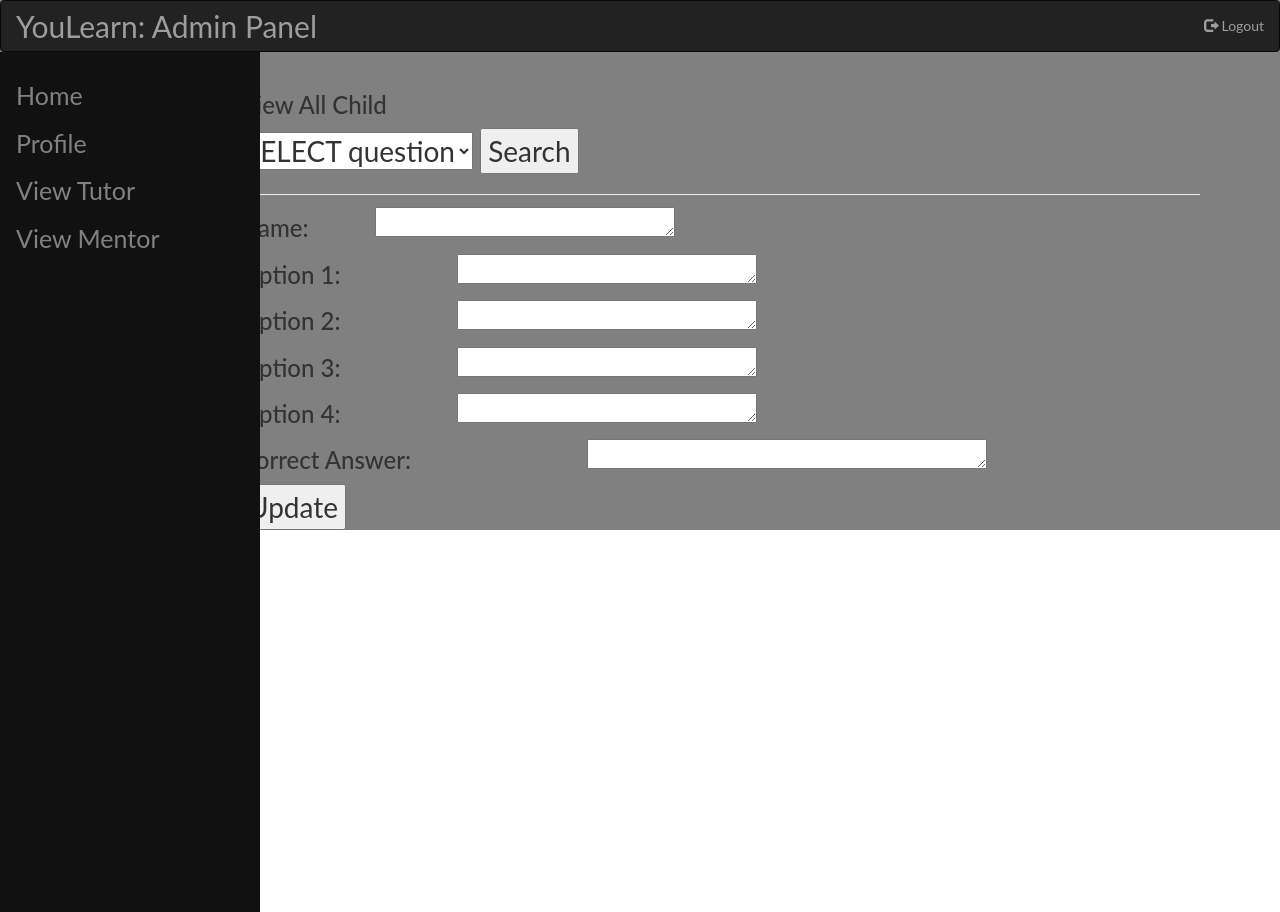
After one commit to farukovi/YouLearn, a PHP site: page /approved.php in a window 1280 px wide. The commit adds this page. Run offline with PHP 8.4, Linux system fonts and the light colour scheme; the visitor is signed in with stand-in values (Sample User, id 1); data that the repository does not hold is empty.

Commit message:
Adding Child,accepting mentor request and mail function.
3rd Commit

```diff
--- a/Mentor.php
+++ b/Mentor.php
@@ -4,6 +4,7 @@ if(!isset($_SESSION['name']))
 {
 	header("Location:YouLearn.html");
 }
+
 ?>
 <!DOCTYPE html>
 <html lang="en">
@@ -73,7 +74,7 @@ body {
 <div class="container">
   <div class="sidenav">
   <a href="#about">Home</a>
-  <a href="#services">Profile</a>
+  <a href="ProfileMentor.php">Profile</a>
   <a href="#clients">View Child Info</a>
   <a href="#contact">Contact</a>
 </div>
--- a/Tutor.php
+++ b/Tutor.php
@@ -75,7 +75,7 @@ body {
 <div class="container">
   <div class="sidenav">
   <a href="#about">Home</a>
-  <a href="#services">Profile</a>
+  <a href="ProfileTutor.php">Profile</a>
   <a href="#clients">Upload Section</a>
   <a href="#contact">Contact</a>
 </div>
--- /dev/null
+++ b/approved.php
@@ -0,0 +1,167 @@
+<?php
+	session_start();
+	if(!isset($_SESSION['name']))
+	{
+		header("Location:index.php");
+	}
+	$con = mysqli_connect("localhost","root","","software_project");
+	$sql = "SELECT * FROM children_account ORDER BY Id ASC";
+	$result = mysqli_query($con,$sql);
+?>
+
+<!DOCTYPE html>
+<html lang="en">
+<head>
+  <title>Admin DashBoard</title>
+  <meta charset="utf-8">
+  <meta name="viewport" content="width=device-width, initial-scale=1">
+  <link rel="stylesheet" href="https://maxcdn.bootstrapcdn.com/bootstrap/3.4.0/css/bootstrap.min.css">
+  <link href="css/Account.css" rel="stylesheet" type="text/css" />
+  <script src="https://ajax.googleapis.com/ajax/libs/jquery/3.4.1/jquery.min.js"></script>
+  <script src="https://maxcdn.bootstrapcdn.com/bootstrap/3.4.0/js/bootstrap.min.js"></script>
+<style>
+body {
+  font-family: "Lato", sans-serif;
+}
+
+.sidenav {
+  height: 100%;
+  width: 260px;
+  position: fixed;
+  z-index: 1;
+  top: 0;
+  left: 0;
+  background-color: #111;
+  overflow-x: hidden;
+  padding-top: 20px;
+  margin-top: 52px;
+}
+
+.sidenav a {
+  padding: 6px 8px 6px 16px;
+  text-decoration: none;
+  font-size: 25px;
+  color: #818181;
+  display: block;
+}
+
+.sidenav a:hover {
+  color: #f1f1f1;
+}
+
+.main {
+  margin-left: 160px; /* Same as the width of the sidenav */
+  font-size: 28px; /* Increased text to enable scrolling */
+  padding: 0px 10px;
+}
+
+@media screen and (max-height: 450px) {
+  .sidenav {padding-top: 15px;}
+  .sidenav a {font-size: 18px;}
+}
+
+</style>
+</head>
+	<body>
+	<form style="background-color:#808080">
+<nav class="navbar navbar-inverse">
+  <div class="container-fluid">
+    <div class="navbar-header">
+      <a class="navbar-brand" href="#" style="font-size:30px;">YouLearn: Admin Panel</a>
+    </div>
+    <ul class="nav navbar-nav navbar-right">
+      <li><a href="Logout.php"><span class="glyphicon glyphicon-log-out"></span> Logout</a></li>
+    </ul>
+  </div>
+</nav>
+
+<div class="container">
+  <div class="sidenav">
+  <a href="#about">Home</a>
+  <a href="#services">Profile</a>
+  <a href="#clients">View Tutor</a>
+  <a href="#contact">View Mentor</a>
+</div>
+
+		<form action="UpdateQues.php" method="POST">
+			<div class="main">
+
+				<div class="right">
+					<h3>View All Child</h3>
+				</div>
+				<div class="text">
+					<select name="emloyee_list" id="emloyee_list">
+						<option value="">SELECT question</option>
+						<?php
+							while($row = mysqli_fetch_array($result))
+							{
+								echo '<option value="'.$row['Id'].'">'.$row["Id"].'</option>';
+							}
+						?>
+					</select>
+					<input type="button" id="search" value="Search">
+				</div>
+				<hr>
+				<div class="ques">
+					<h3 style="margin-top:20px">Name:
+					<textarea name="ques" id="Question" style="width:300px;height:30px;margin-top:-80px;margin-left:60px"></textarea>
+
+					<h3>Option 1:
+					<textarea id="Option1" name="Opt1" style="width:300px;height:30px; margin-left: 110px; margin-top: -65px;"></textarea>
+				</div>
+				<div class="opt2">
+					<h3>Option 2:
+					<textarea id="Option2" name="opt2" style="width:300px;height:30px; margin-left: 110px; margin-top: -45px;"></textarea>
+				</div>
+				<div class="opt3">
+					<h3>Option 3:
+					<textarea id="Option3" name="opt3" style="width:300px;height:30px; margin-left: 110px; margin-top: -45px;"></textarea>
+				</div>
+				<div class="opt4">
+					<h3>Option 4:
+					<textarea id="Option4" name="opt4" style="width:300px;height:30px; margin-left: 110px; margin-top: -45px;"></textarea>
+				</div>
+				<div class="crrct">
+					<h3>Correct Answer:
+					<textarea id="Answer" name="ans"style="width:400px;height:30px; margin-left: 170px; margin-top: -50px;"></textarea>
+				</div>
+				<div class="add">
+					<input type="submit" name="add" value="Update">
+				</div>
+				<div class="footer">
+
+				</div>
+			</div>
+		</form>
+	</body>
+</html>
+<script>
+$(document).ready(function(){
+	$('#search').click(function(){
+		var id = $('#emloyee_list').val();
+		if(id !="")
+		{
+			$.ajax({
+				url:"getInfoforchild.php",
+				method:"POST",
+				data:{id:id},
+				dataType:"JSON",
+				success:function(data)
+				{
+					$('#Question').text(data.Question);
+					$('#Option1').text(data.Option1);
+					$('#Option2').text(data.Option2);
+					$('#Option3').text(data.Option3);
+					$('#Option4').text(data.Option4);
+					$('#Answer').text(data.Answer);
+				}
+			})
+		}
+		else
+		{
+			alert("Plz select the question");
+
+		}
+	});
+});
+</script>
--- /dev/null
+++ b/exp.php
@@ -0,0 +1,5 @@
+<?php
+$x = "farukovi29@gmail.com";
+$y = "Hello faruk ovi!!!" .$x . "hjhghj";
+echo $y;
+?>
```
Also changed, not shown: Admin.php (+12 -1 lines), Child_Approval.php (+135 -28 lines), ProfileMentor.php (added, +84 -0 lines), ProfileTutor.php (added, +83 -0 lines), fetch.php (added, +20 -0 lines), getInfoforchild.php (added, +20 -0 lines), index.php (+16 -2 lines), image/saumik.jpg (added), image/sithi.jpg (added).
